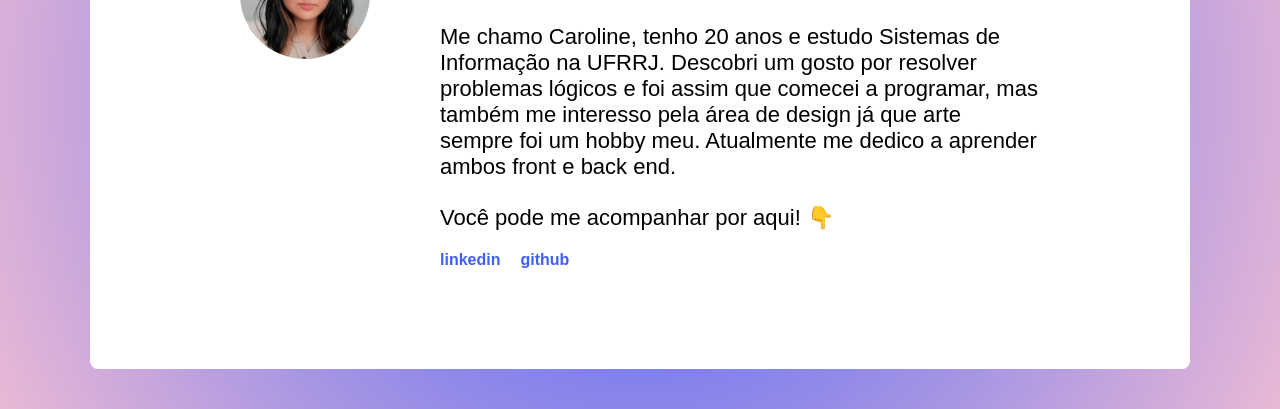
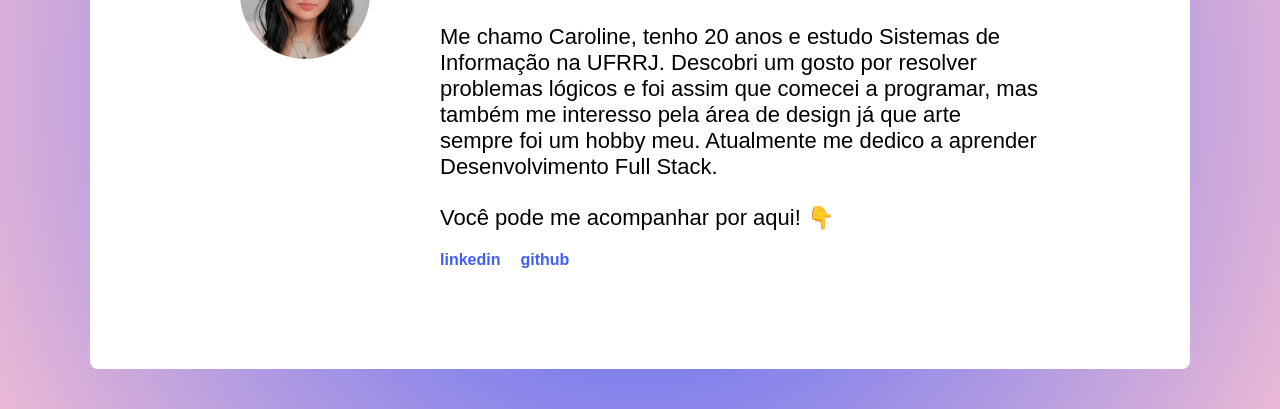
Before and after one commit to carolinenomura/projetoweb0, a plain HTML site: page index.html in a window 1280 px wide. Shown: the part 391-800 px from the top of the page. Drawn offline with Linux system fonts and the light colour scheme.

Commit message:
Update index.html

```diff
--- a/index.html
+++ b/index.html
@@ -25,7 +25,7 @@
                 </div>
                 <div id="sobre">
                     <h1>Olá, <br/> tudo bem?</h1>
-                    <p>Me chamo Caroline, tenho 20 anos e estudo Sistemas de Informação na UFRRJ. Descobri um gosto por resolver problemas lógicos e foi assim que comecei a programar, mas também me interesso pela área de design já que arte sempre foi um hobby meu. Atualmente me dedico a aprender ambos front e back end.</p>
+                    <p>Me chamo Caroline, tenho 20 anos e estudo Sistemas de Informação na UFRRJ. Descobri um gosto por resolver problemas lógicos e foi assim que comecei a programar, mas também me interesso pela área de design já que arte sempre foi um hobby meu. Atualmente me dedico a aprender Desenvolvimento Full Stack.</p>
                     <p>Você pode me acompanhar por aqui! 👇</p>
                     <ul>
                         <li><a target="_blank" href="https://www.linkedin.com/in/carolinenomura/"><strong>linkedin</strong></a></li>
```
